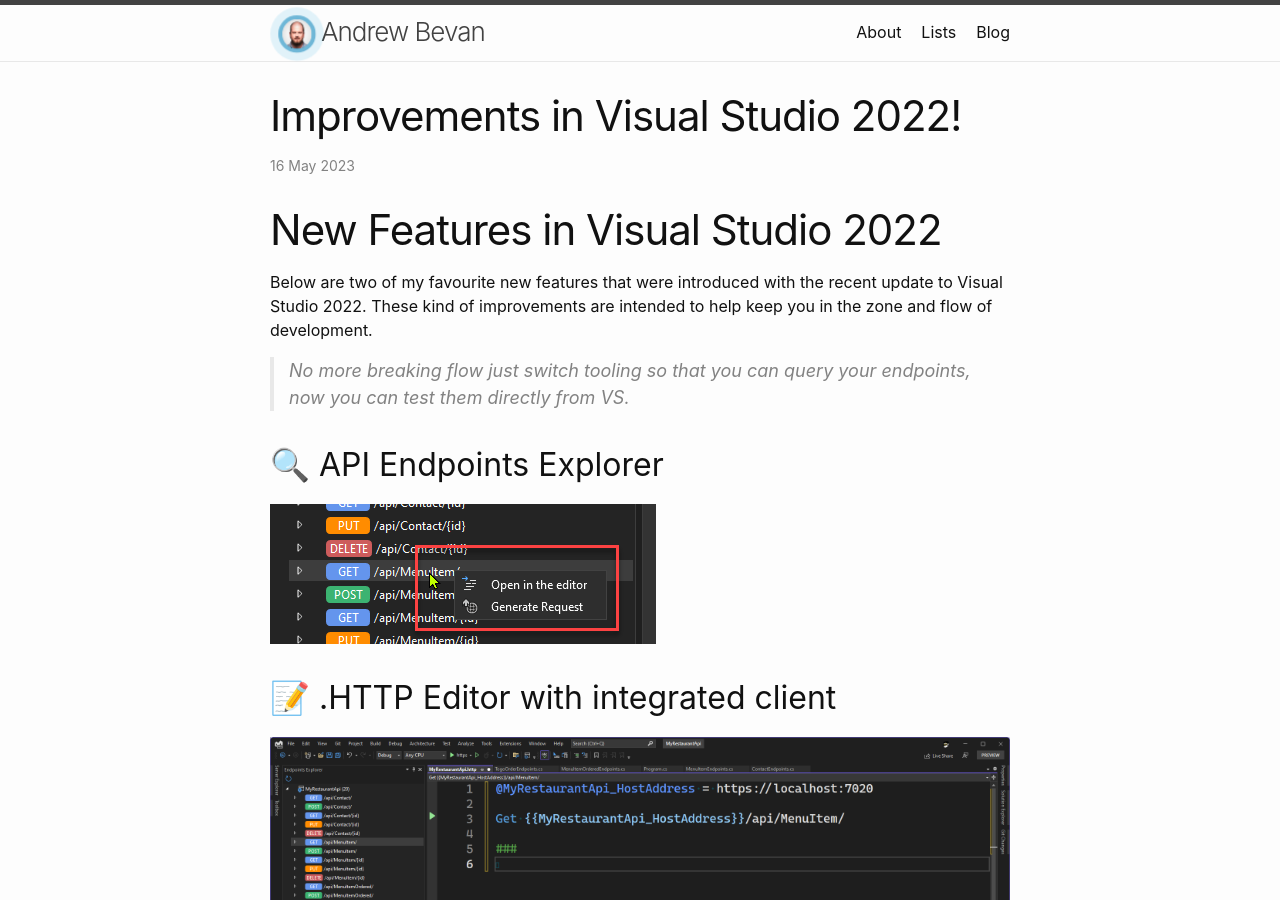
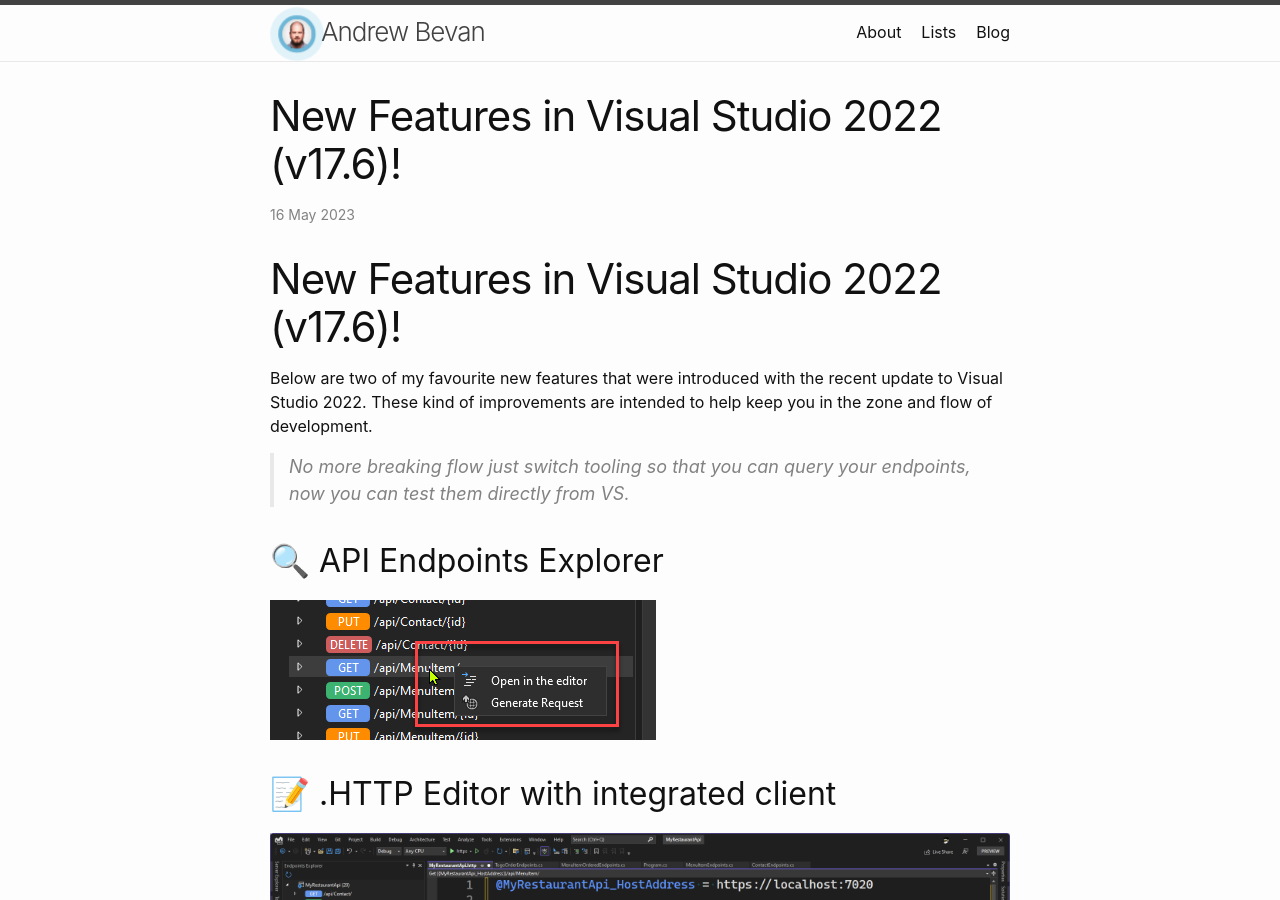
Before and after one commit to bluntspoon/bluntspoon.github.io, a Jekyll site: the page built from _posts/2023-05-16-visual-studio-17.6.md, in a window 1280 px wide and 900 px high. Built offline with Jekyll 4.4.1, drawn with Linux system fonts in a browser that asks for light colours.

Commit message:
feat: updated the wording

```diff
--- a/_posts/2023-05-16-visual-studio-17.6.md
+++ b/_posts/2023-05-16-visual-studio-17.6.md
@@ -1,11 +1,11 @@
 ---
 layout: post
-title: "Improvements in Visual Studio 2022!"
+title: "New Features in Visual Studio 2022 (v17.6)!"
 categories: dev
 tags: visualstudio
 ---
 
-# New Features in Visual Studio 2022
+# New Features in Visual Studio 2022 (v17.6)!
 
 Below are two of my favourite new features that were introduced with the recent update to Visual Studio 2022. These kind of improvements are intended to help keep you in the zone and flow of development.
 
```
